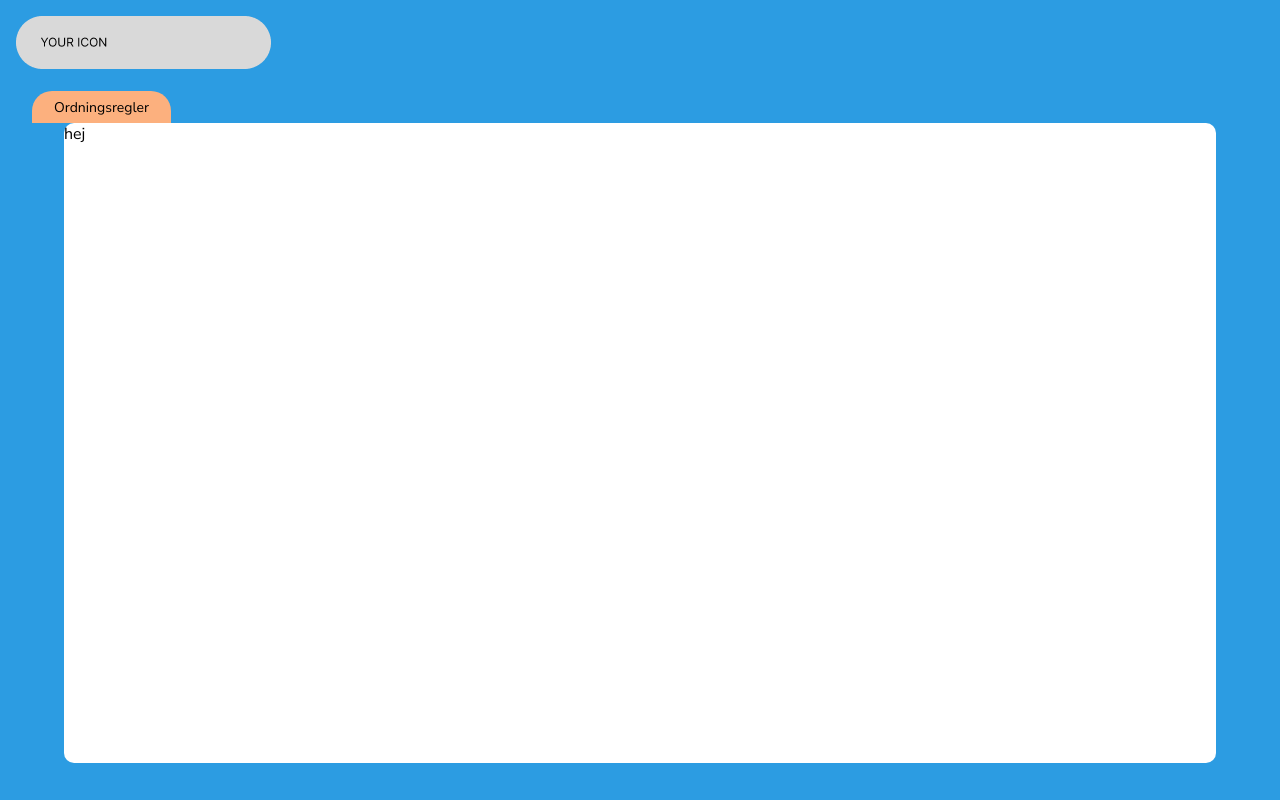
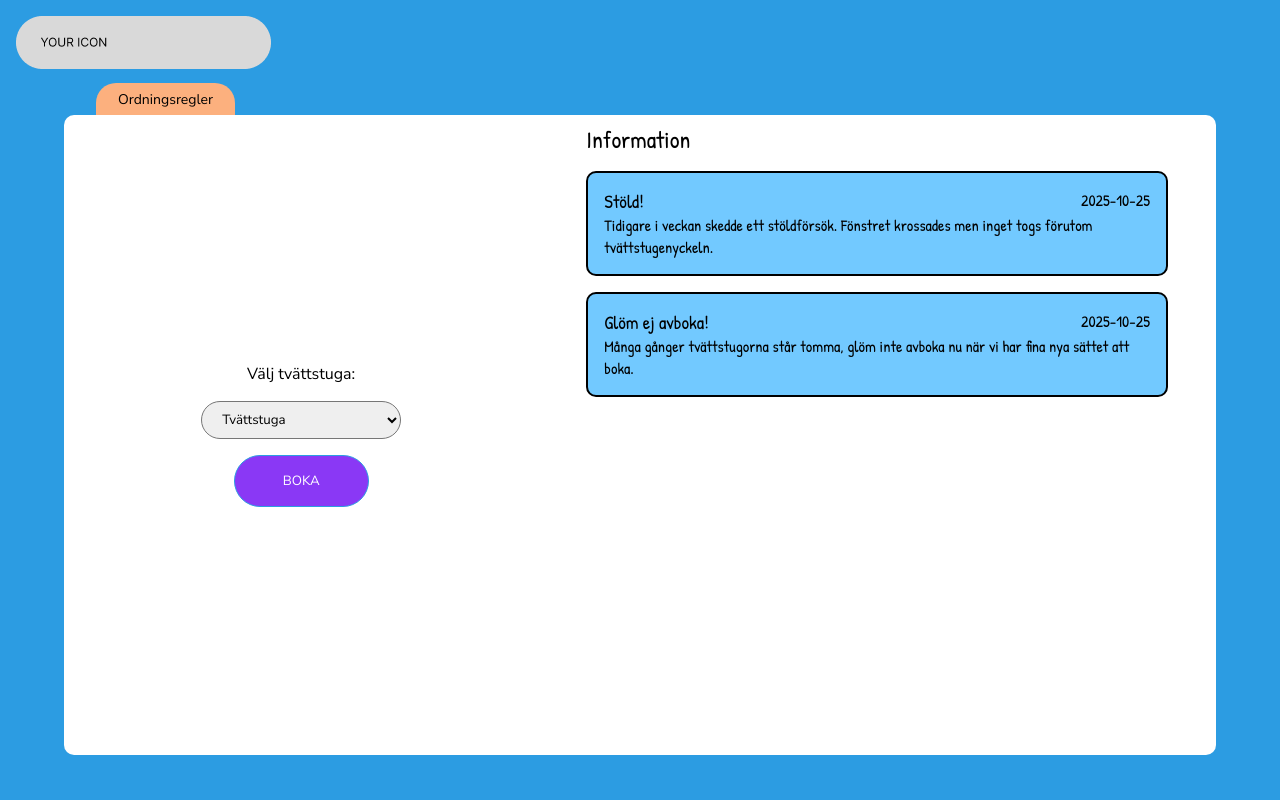
Before and after one commit to Chokladglasyr/LaundryBooking, a React (Vite) app in the folder frontend/: page /home in a window 1280 px wide. Built offline with nearby package versions, Linux system fonts and the light colour scheme.

Commit message:
feat: added rules styles

```diff
--- a/frontend/src/App.css
+++ b/frontend/src/App.css
@@ -2,6 +2,7 @@
 
 #root {
     height: 100vh;
+    position: relative;
 }
 .app {
   display: flex;
@@ -30,7 +31,7 @@ input {
   gap: 2rem;
   margin: auto;
 }
-.login {
+form {
   display: flex;
   flex-direction: column;
   gap: 1rem;
@@ -41,10 +42,11 @@ input {
   border: 1px solid #2c9ce2;
   color: #ffffff;
   text-decoration: none;
+  width: fit-content;
 }
 #login {
   background-color: #3AAD2B;
 }
-#nav-admin{
+#nav-admin, #book{
   background-color: #8A38F5;
 }
--- a/frontend/src/App.tsx
+++ b/frontend/src/App.tsx
@@ -6,7 +6,9 @@ import Login from "./components/Login";
 
 function App() {
   const [loggedIn, setLoggedIn] = useState(false);
-
+  // just to get rid of warning
+  const isLoggedIn = false
+  if(isLoggedIn) setLoggedIn(true)
   return (
     <>
       <div className="app">
--- a/frontend/src/components/Home.tsx
+++ b/frontend/src/components/Home.tsx
@@ -1,10 +1,94 @@
 function Home() {
+  const rooms = [
+    { name: "Tvättstuga 1", id: "1" },
+    { name: "Tvättstuga 2", id: "2" },
+    { name: "Tvättstuga 3", id: "3" },
+  ];
+  const posts = [
+    {
+      id: "1",
+      title: "Stöld!",
+      description:
+        "Tidigare i veckan skedde ett stöldförsök. Fönstret krossades men inget togs förutom tvättstugenyckeln.",
+      date: "2025-10-25",
+    },
+    {
+      id: "2",
+      title: "Glöm ej avboka!",
+      description:
+        "Många gånger tvättstugorna står tomma, glöm inte avboka nu när vi har fina nya sättet att boka.",
+      date: "2025-10-25",
+    },
+    //     {
+    //   id: "1",
+    //   title: "Stöld!",
+    //   description:
+    //     "Tidigare i veckan skedde ett stöldförsök. Fönstret krossades men inget togs förutom tvättstugenyckeln.",
+    //   date: "2025-10-25",
+    // },
+    //     {
+    //   id: "1",
+    //   title: "Stöld!",
+    //   description:
+    //     "Tidigare i veckan skedde ett stöldförsök. Fönstret krossades men inget togs förutom tvättstugenyckeln.",
+    //   date: "2025-10-25",
+    // },
+    //     {
+    //   id: "1",
+    //   title: "Stöld!",
+    //   description:
+    //     "Tidigare i veckan skedde ett stöldförsök. Fönstret krossades men inget togs förutom tvättstugenyckeln.",
+    //   date: "2025-10-25",
+    // },
+    //     {
+    //   id: "1",
+    //   title: "Stöld!",
+    //   description:
+    //     "Tidigare i veckan skedde ett stöldförsök. Fönstret krossades men inget togs förutom tvättstugenyckeln.",
+    //   date: "2025-10-25",
+    // },
+    //     {
+    //   id: "1",
+    //   title: "Stöld!",
+    //   description:
+    //     "Tidigare i veckan skedde ett stöldförsök. Fönstret krossades men inget togs förutom tvättstugenyckeln.",
+    //   date: "2025-10-25",
+    // },    {
+    //   id: "1",
+    //   title: "Stöld!",
+    //   description:
+    //     "Tidigare i veckan skedde ett stöldförsök. Fönstret krossades men inget togs förutom tvättstugenyckeln.",
+    //   date: "2025-10-25",
+    // },
+  ];
   return (
     <>
-    <div className="landing" id="home">
-
-      <p>hej</p>
-    </div>
+      <div className="landing" id="home">
+        <form className="booking-form" action="">
+          <label htmlFor="room">Välj tvättstuga:</label>
+          <select name="room" id="room">
+            <option value="">Tvättstuga</option>
+            {rooms.map((room, index) => (
+              <option key={index} value={room.id}>
+                {room.name}
+              </option>
+            ))}
+          </select>
+          <button className="primary-btn" id="book">
+            BOKA
+          </button>
+        </form>
+        <article className="post-container">
+            <h2>Information</h2>
+          {posts.map((post, index) => (
+            <div className="post" key={index}>
+              <h3>{post.title}</h3>
+              <p className="post-date">{post.date}</p>
+              <p>{post.description}</p>
+            </div>
+          ))}
+        </article>
+      </div>
     </>
   );
 }
--- a/frontend/src/components/Rules.tsx
+++ b/frontend/src/components/Rules.tsx
@@ -1,12 +1,72 @@
 function Rules() {
+  const rules = [
+    {
+      id: "1",
+      title: "Nycklar",
+      description:
+        "Nycklar till tvättrum och tork finns hängande utanför respektive dörr. Efter tvättpassets slut skall nycklarna hängas upp på sina krokar, så att nycklarna finns tillgängliga till nästa pass.",
+    },
+    {
+      id: "2",
+      title: "Bokningsregler",
+      description:
+        "Varje lägenhet har möjlighet att boka en tvättid åt gången. Först när den bokade tvättiden är avslutad kan en ny tecknas. Tvättpass som ej har påbörjats inom en timme får användas av annan. Om man har för avsikt att börja tvätta senare skall detta anges på tvättlistan.",
+    },
+    {
+      id: "3",
+      title: "Städning",
+      description:
+        "Efter tvättpasset skall var och en städa efter sig genom att torka av golvet och maskinerna. Lämna tvättstugan i det skicka som du själv önskar finna den.",
+    },
+        {
+      id: "1",
+      title: "Nycklar",
+      description:
+        "Nycklar till tvättrum och tork finns hängande utanför respektive dörr. Efter tvättpassets slut skall nycklarna hängas upp på sina krokar, så att nycklarna finns tillgängliga till nästa pass.",
+    },
+    {
+      id: "2",
+      title: "Bokningsregler",
+      description:
+        "Varje lägenhet har möjlighet att boka en tvättid åt gången. Först när den bokade tvättiden är avslutad kan en ny tecknas. Tvättpass som ej har påbörjats inom en timme får användas av annan. Om man har för avsikt att börja tvätta senare skall detta anges på tvättlistan.",
+    },
+    {
+      id: "3",
+      title: "Städning",
+      description:
+        "Efter tvättpasset skall var och en städa efter sig genom att torka av golvet och maskinerna. Lämna tvättstugan i det skicka som du själv önskar finna den.",
+    },
+        {
+      id: "1",
+      title: "Nycklar",
+      description:
+        "Nycklar till tvättrum och tork finns hängande utanför respektive dörr. Efter tvättpassets slut skall nycklarna hängas upp på sina krokar, så att nycklarna finns tillgängliga till nästa pass.",
+    },
+    {
+      id: "2",
+      title: "Bokningsregler",
+      description:
+        "Varje lägenhet har möjlighet att boka en tvättid åt gången. Först när den bokade tvättiden är avslutad kan en ny tecknas. Tvättpass som ej har påbörjats inom en timme får användas av annan. Om man har för avsikt att börja tvätta senare skall detta anges på tvättlistan.",
+    },
+    {
+      id: "3",
+      title: "Städning",
+      description:
+        "Efter tvättpasset skall var och en städa efter sig genom att torka av golvet och maskinerna. Lämna tvättstugan i det skicka som du själv önskar finna den.",
+    },
+  ];
   return (
     <>
-    <div className="landing" id="rules">
-      <div className="rules">
-
+      <div className="landing" id="rules">
+        <div className="rules">
+            {rules.map((rule, index)=>(
+                <article key={index}>
+                    <h2>{rule.title}</h2>
+                    <p>{rule.description}</p>
+                </article>
+            ))}
+        </div>
       </div>
-
-    </div>
     </>
   );
 }
--- a/frontend/src/css/home.css
+++ b/frontend/src/css/home.css
@@ -1,8 +1,13 @@
 .landing {
   height: 80vh;
   width: 90vw;
-  margin: 0 auto;
+  margin: 1.5rem auto;
   border-radius: 10px;
+  display: grid;
+  grid-template-columns: 1fr;
+  @media (min-width: 500px) {
+    grid-template-columns: 0.7fr 1fr;
+  }
 }
 #home {
   background-color: #ffffff;
@@ -18,6 +23,9 @@ nav {
   border-radius: 20px 20px 0 0;
   margin-left: 2rem;
   padding: 5px 1rem;
+  position: absolute;
+  top: 83px;
+  left: 5%;
   > button {
     border: none;
     font-size: 14px;
@@ -36,8 +44,81 @@ nav {
   }
 }
 .rules {
+  overflow: scroll;
   height: 94%;
   width: 90%;
   background-color: #ffffff;
   border-radius: 10px;
+  display: grid;
+  grid-template-columns: 1fr;
+  gap: 10px;
+  padding: 1rem;
+  @media (min-width: 500px) {
+    width: 97%;
+    grid-template-columns: 1fr 1fr;
+  }
+  article {
+    width: 100%;
+    justify-self: center;
+    margin: 0.5rem 0 1rem 0;
+    @media (min-width: 500px) {
+      width: 80%;
+    }
+    h2 {
+      font-size: 1rem;
+      font-weight: 800;
+      border-bottom: solid 1px black;
+      margin-bottom: 1rem;
+      @media (min-width: 500px) {
+        font-size: 24px;
+      }
+    }
+    p {
+      padding-top: 0.5rem;
+      font-size: 14px;
+      @media (min-width: 500px) {
+        font-size: 22px;
+      }
+    }
+  }
 }
+select {
+  padding: 0.5rem 1rem;
+  border-radius: 20px;
+  width: 200px;
+}
+.booking-form {
+  justify-content: center;
+  align-items: center;
+}
+.post-container {
+  overflow: scroll;
+  margin: 0 3rem;
+  > h2,
+  h3,
+  p {
+    font-family: "Patrick Hand", cursive;
+    font-weight: 400;
+    font-style: normal;
+  }
+  h2 {
+    text-align: left;
+    margin-top: 0.5rem;
+  }
+  .post {
+    position: relative;
+    border: solid black 2px;
+    border-radius: 10px;
+    padding: 1rem;
+    background-color: #72c9ff;
+    margin: 1rem 0;
+  }
+  > p {
+    margin-top: 0.5rem;
+  }
+}
+.post-date {
+  position: absolute;
+  right: 1rem;
+  top: 1rem;
+}
```
